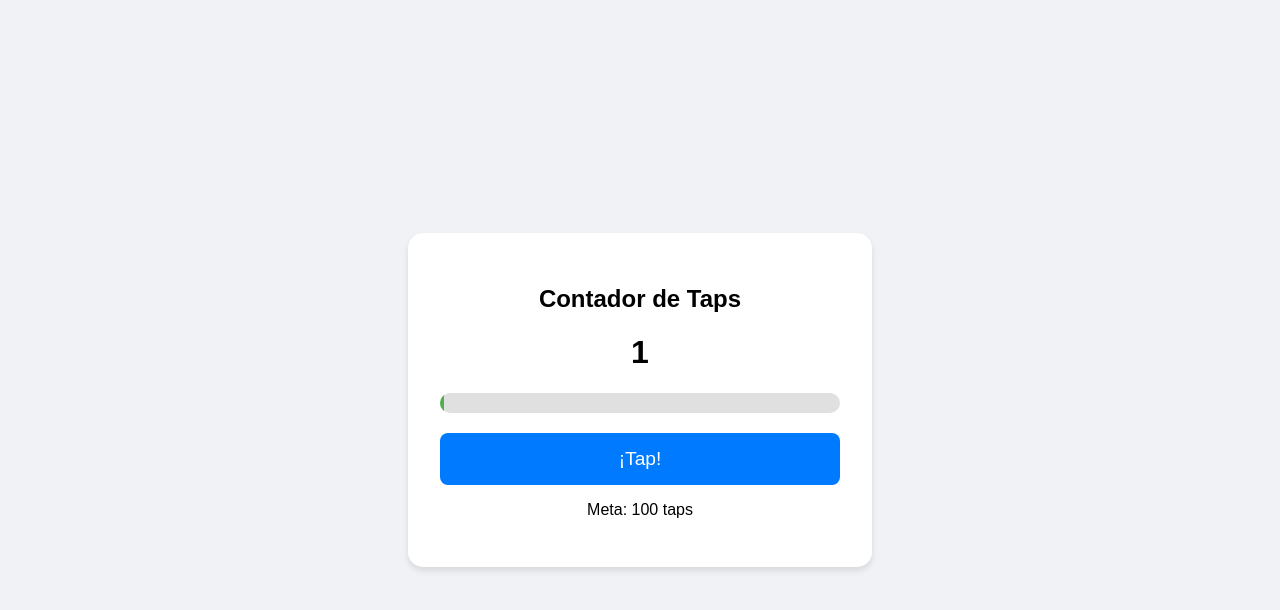
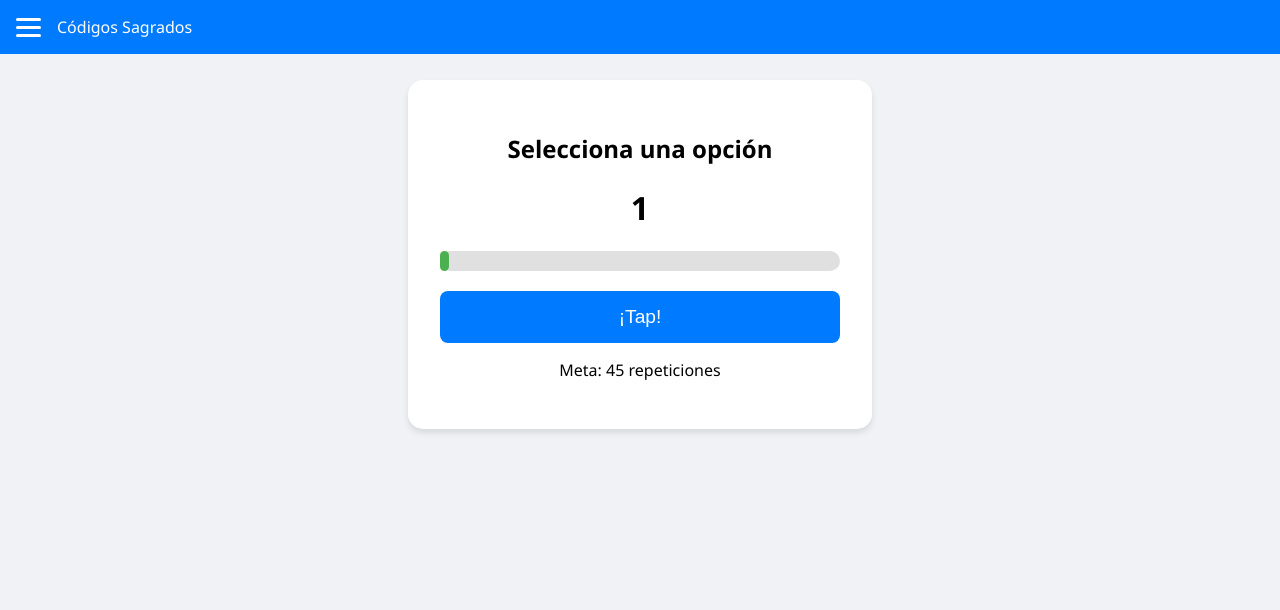
Before and after one commit to bigcross9/RepeticionCodigos, a plain HTML site: page web-app/index.html in a window 1280 px wide. Both pictures are taken after a click on the button "¡Tap!". Drawn offline with Linux system fonts and the light colour scheme.

Commit message:
adding sidemenu

```diff
--- a/web-app/index.html
+++ b/web-app/index.html
@@ -3,40 +3,97 @@
 <head>
     <meta charset="UTF-8">
     <meta name="viewport" content="width=device-width, initial-scale=1.0">
-    <title>Counter App</title>
+    <title>Codigos Sagrados App</title>
     <style>
-        body { font-family: sans-serif; display: flex; flex-direction: column; align-items: center; justify-content: center; height: 100vh; margin: 0; background: #f0f2f5; }
-        .card { background: white; padding: 2rem; border-radius: 15px; box-shadow: 0 4px 6px rgba(0,0,0,0.1); text-align: center; width: 80%; max-width: 400px; }
-        #progress-container { width: 100%; background: #e0e0e0; border-radius: 10px; margin: 20px 0; height: 20px; overflow: hidden; }
-        #progress-bar { width: 0%; height: 100%; background: #4caf50; transition: width 0.3s ease; }
-        button { padding: 15px 30px; font-size: 1.2rem; cursor: pointer; border: none; border-radius: 8px; background: #007bff; color: white; width: 100%; }
-        button:active { background: #0056b3; transform: scale(0.98); }
+        :root { --primary: #007bff; --dark: #333; --light: #f4f4f4; }
+        body { font-family: 'Segoe UI', sans-serif; margin: 0; overflow-x: hidden; background: #f0f2f5; }
+
+        /* Header y Hamburguesa */
+        header { background: var(--primary); color: white; padding: 1rem; display: flex; align-items: center; position: fixed; width: 100%; top: 0; z-index: 100; }
+        .menu-btn { cursor: pointer; font-size: 1.5rem; margin-right: 1rem; display: flex; flex-direction: column; gap: 5px; }
+        .menu-btn div { width: 25px; height: 3px; background: white; border-radius: 2px; }
+
+        /* Sidebar (Menú oculto) */
+        .sidebar { position: fixed; left: -250px; top: 0; width: 250px; height: 100%; background: var(--dark); color: white; transition: 0.3s; z-index: 200; padding-top: 60px; }
+        .sidebar.active { left: 0; }
+        .sidebar a { display: block; padding: 15px 25px; color: white; text-decoration: none; border-bottom: 1px solid #444; font-size: 0.9rem; }
+        .sidebar a:hover { background: #444; }
+
+        /* Overlay para cerrar el menú */
+        .overlay { display: none; position: fixed; top: 0; left: 0; width: 100%; height: 100%; background: rgba(0,0,0,0.5); z-index: 150; }
+        .overlay.active { display: block; }
+
+        /* Contenido Principal */
+        .main-content { padding: 80px 20px 20px; display: flex; flex-direction: column; align-items: center; min-height: 100vh; }
+        .card { background: white; padding: 2rem; border-radius: 15px; box-shadow: 0 4px 6px rgba(0,0,0,0.1); text-align: center; width: 100%; max-width: 400px; }
+
+        /* Barra de Progreso */
+        #progress-container { width: 100%; background: #e0e0e0; border-radius: 10px; margin: 20px 0; height: 20px; }
+        #progress-bar { width: 0%; height: 100%; background: #4caf50; transition: width 0.3s; border-radius: 10px; }
+
+        button { padding: 15px; font-size: 1.2rem; cursor: pointer; border: none; border-radius: 8px; background: var(--primary); color: white; width: 100%; }
     </style>
 </head>
 <body>
-    <div class="card">
-        <h2>Contador de Taps</h2>
-        <h1 id="counter">0</h1>
-        <div id="progress-container">
-            <div id="progress-bar"></div>
+
+    <header>
+        <div class="menu-btn" onclick="toggleMenu()">
+            <div></div><div></div><div></div>
         </div>
-        <button onclick="increment()">¡Tap!</button>
-        <p>Meta: 100 taps</p>
+        <span>Códigos Sagrados</span>
+    </header>
+
+    <div class="overlay" id="overlay" onclick="toggleMenu()"></div>
+
+    <nav class="sidebar" id="sidebar">
+        <a href="#" onclick="selectOption('Código Sagrado Crayon')">Código Sagrado Crayon</a>
+        <a href="#" onclick="selectOption('Desbloqueo de Códigos Sagrados')">Desbloqueo de Códigos</a>
+        <a href="#" onclick="selectOption('Flujo de Dinero')">Flujo de Dinero</a>
+    </nav>
+
+    <div class="main-content">
+        <div class="card">
+            <h2 id="title">Selecciona una opción</h2>
+            <h1 id="counter">0</h1>
+            <div id="progress-container">
+                <div id="progress-bar"></div>
+            </div>
+            <button onclick="increment()">¡Tap!</button>
+            <p>Meta: 45 repeticiones</p>
+        </div>
     </div>
 
     <script>
         let count = 0;
-        const goal = 100;
-        const counterEl = document.getElementById('counter');
-        const progressBar = document.getElementById('progress-bar');
+        const goal = 45; // Los códigos sagrados suelen repetirse 45 veces
+
+        function toggleMenu() {
+            document.getElementById('sidebar').classList.toggle('active');
+            document.getElementById('overlay').classList.toggle('active');
+        }
+
+        function selectOption(option) {
+            document.getElementById('title').innerText = option;
+            resetCounter();
+            toggleMenu();
+        }
 
         function increment() {
             if (count < goal) {
                 count++;
-                counterEl.innerText = count;
-                const percentage = (count / goal) * 100;
-                progressBar.style.width = percentage + '%';
+                updateDisplay();
             }
+        }
+
+        function resetCounter() {
+            count = 0;
+            updateDisplay();
+        }
+
+        function updateDisplay() {
+            document.getElementById('counter').innerText = count;
+            const percentage = (count / goal) * 100;
+            document.getElementById('progress-bar').style.width = percentage + '%';
         }
     </script>
 </body>
```
